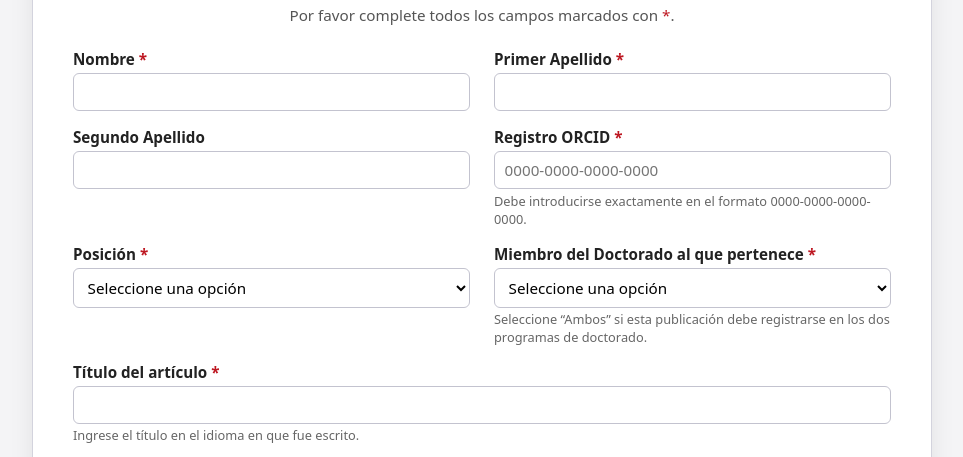
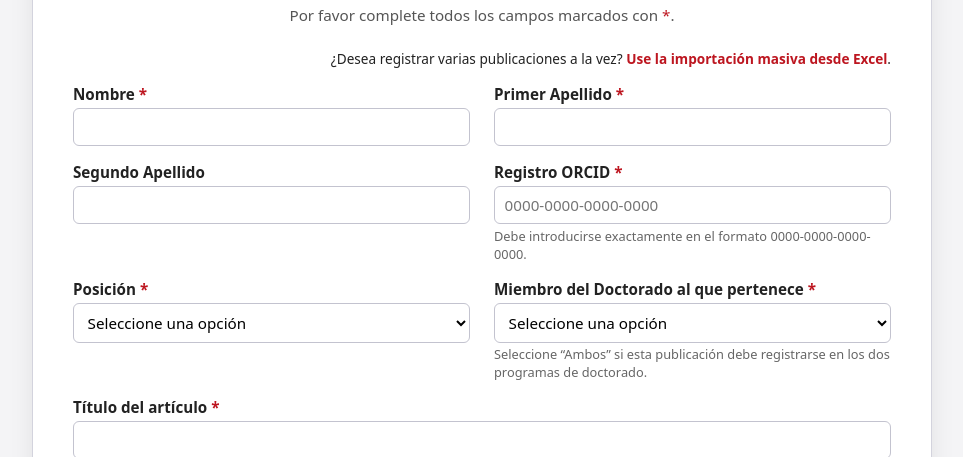
Before and after one commit to alainchaple/formulario-publicaciones-ua, a website: page formulario-datos/public/index.html in a window 1280 px wide. Shown: the part 325-782 px from the top of the page, without its empty margins (158-1121 px from the left). Drawn offline with Linux system fonts and the light colour scheme.

Commit message:
Add files via upload

```diff
--- a/formulario-datos/public/index.html
+++ b/formulario-datos/public/index.html
@@ -70,6 +70,22 @@
       margin: 0;
       font-size: 0.95rem;
       color: #555;
+    }
+
+    .top-links {
+      margin-top: 0.75rem;
+      text-align: right;
+      font-size: 0.85rem;
+    }
+
+    .top-links a {
+      color: var(--ua-red);
+      font-weight: 600;
+      text-decoration: none;
+    }
+
+    .top-links a:hover {
+      text-decoration: underline;
     }
 
     form {
@@ -187,6 +203,12 @@
       <div class="header-text">
         <h1>Formulario de recopilación y actualización de publicaciones científicas de la Universidad Autónoma de Chile</h1>
         <p>Por favor complete todos los campos marcados con <span class="required">*</span>.</p>
+      </div>
+
+      <!-- Enlace a importación masiva -->
+      <div class="top-links">
+        ¿Desea registrar varias publicaciones a la vez?
+        <a href="/importar">Use la importación masiva desde Excel</a>.
       </div>
 
       <form action="/submit" method="POST">
```
